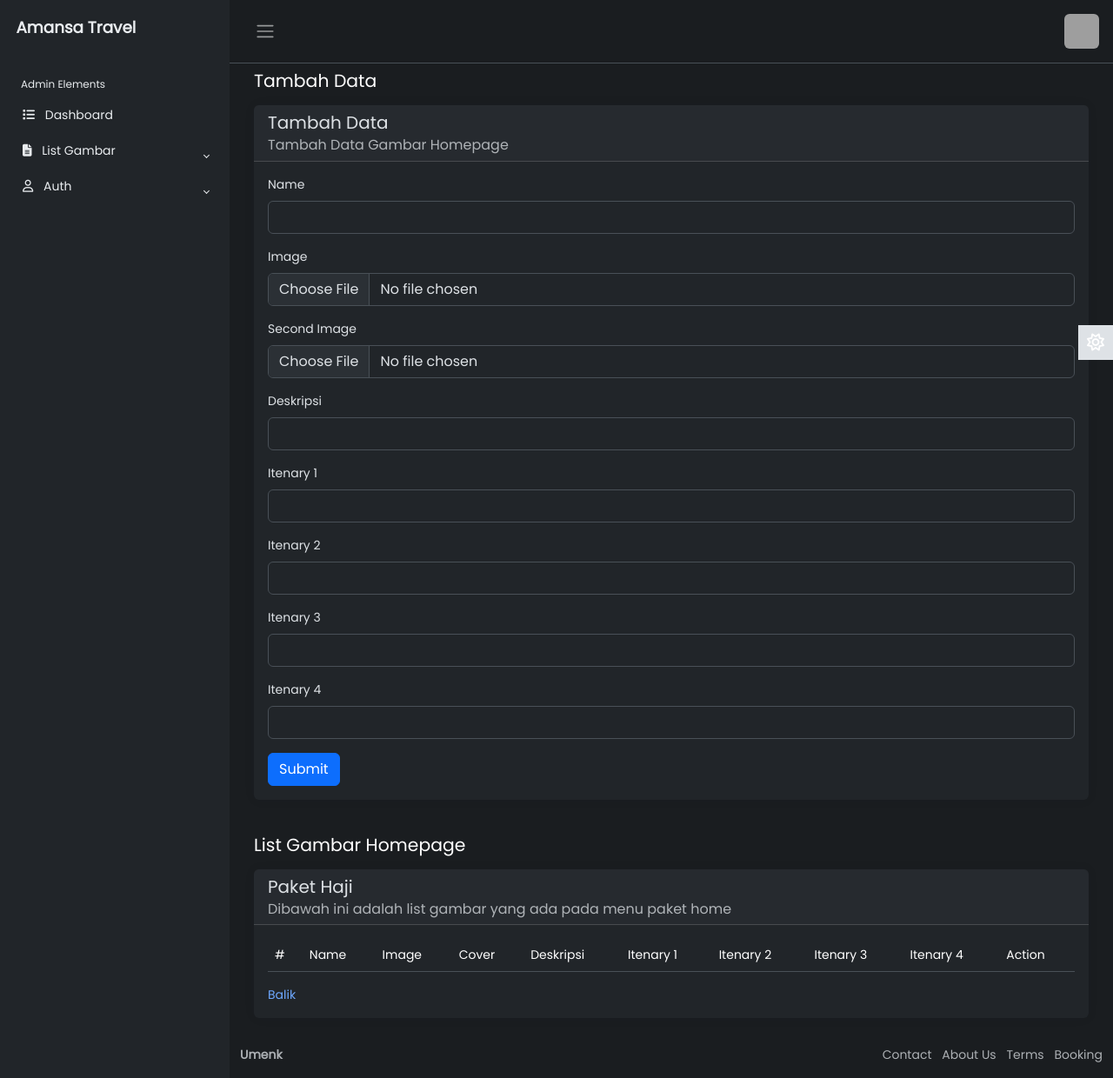
After one commit to A063MuhammadIrfanAryaSyahputra/ManajemenPerpustakaan, a PHP site: page /Admin/menuGambar/homePage/homePage.php in a window 1280 px wide. The commit adds this page. Shown: the whole page at 87% size. Run offline with PHP 8.4, Linux system fonts and the light colour scheme; data that the repository does not hold is empty; some libraries are stand-ins or nearby versions; grey boxes are pictures that could not be loaded.

```diff
--- /dev/null
+++ b/Admin/menuGambar/homePage/homePage.php
@@ -0,0 +1,237 @@
+<?php
+require '../../../connection.php';
+
+if (isset($_POST["submit"])) {
+    $name = $_POST["name"];
+    $deskripsi = $_POST["deskripsi"];
+    $itenary1 = $_POST["itenary1"];
+    $itenary2 = $_POST["itenary2"];
+    $itenary3 = $_POST["itenary3"];
+    $itenary4 = $_POST["itenary4"];
+
+    // Handle the first image upload
+    if ($_FILES["image"]["error"] === 4) {
+        echo "<script>alert('First image does not exist');</script>";
+    } elseif ($_FILES["cover"]["error"] === 4) {
+        echo "<script>alert('Second image does not exist');</script>";
+    } else {
+        $filename = $_FILES["image"]["name"];
+        $filesize = $_FILES["image"]["size"];
+        $tmpName = $_FILES["image"]["tmp_name"];
+
+        $second_filename = $_FILES["cover"]["name"];
+        $second_filesize = $_FILES["cover"]["size"];
+        $second_tmpName = $_FILES["cover"]["tmp_name"];
+
+        $validImageExtension = ['jpg', 'jpeg', 'png'];
+        $imageExtension = explode('.', $filename);
+        $imageExtension = strtolower(end($imageExtension));
+
+        $second_imageExtension = explode('.', $second_filename);
+        $second_imageExtension = strtolower(end($second_imageExtension));
+
+        if (!in_array($imageExtension, $validImageExtension)) {
+            echo "<script>alert('Invalid first image extension');</script>";
+        } elseif (!in_array($second_imageExtension, $validImageExtension)) {
+            echo "<script>alert('Invalid second image extension');</script>";
+        } elseif ($filesize > 1000000) {
+            echo "<script>alert('First image size is too large');</script>";
+        } elseif ($second_filesize > 1000000) {
+            echo "<script>alert('Second image size is too large');</script>";
+        } else {
+            $newImageName = uniqid() . '.' . $imageExtension;
+            $newSecondImageName = uniqid() . '.' . $second_imageExtension;
+
+            move_uploaded_file($tmpName, '../../img/' . $newImageName);
+            move_uploaded_file($second_tmpName, '../../img/' . $newSecondImageName);
+
+            $query = "INSERT INTO home VALUES ('', '$name', '$newImageName', '$newSecondImageName', '$deskripsi', '$itenary1', '$itenary2', '$itenary3', '$itenary4')";
+            mysqli_query($conn, $query);
+            echo
+            "<script>
+            alert('Succesfully added');
+            document.location.href = 'paketHaji.php';
+            </script>";
+        }
+    }
+}
+?>
+
+
+
+<!DOCTYPE html>
+<html lang="en" data-bs-theme="dark">
+  <head>
+    <meta charset="UTF-8" />
+    <meta http-equiv="X-UA-Compatible" content="IE=edge" />
+    <meta name="viewport" content="width=device-width, initial-scale=1.0" />
+    <title>Dashboard Admin</title>
+    <link rel="stylesheet" href="https://cdn.jsdelivr.net/npm/bootstrap@5.3.0-alpha2/dist/css/bootstrap.min.css" />
+    <script src="https://kit.fontawesome.com/ae360af17e.js" crossorigin="anonymous"></script>
+    <link rel="stylesheet" href="../../css/style.css" />
+  </head>
+
+  <body>
+    <div class="wrapper">
+      <aside id="sidebar" class="js-sidebar">
+        <!-- Content For Sidebar -->
+        <div class="h-100">
+          <div class="sidebar-logo">
+            <a href="../../../Main/Umroh.php">Amansa Travel</a>
+          </div>
+          <!-- sidebar -->
+          <?php include '../sidebarMenuGambar.php'; ?>
+
+        </div>
+      </aside>
+
+      <div class="main">
+
+        <!-- sideprofilef here -->
+        <?php include '../../../sidebar_profile.php'; ?>
+
+        <main class="content px-3 py-2">
+                <div class="container-fluid">
+                    <div class="mb-3">
+                        <h4>Tambah Data</h4>
+                    </div>
+                    <div class="card border-0">
+                        <div class="card-header">
+                            <h5 class="card-title">Tambah Data</h5>
+                            <h6 class="card-subtitle text-muted">Tambah Data Gambar Homepage</h6>
+                        </div>
+                        <div class="card-body">
+                            <form action="" method="post" autocomplete="off" enctype="multipart/form-data">
+                                <div class="mb-3">
+                                    <label for="name" class="form-label">Name</label>
+                                    <input type="text" name="name" id="name" class="form-control" required>
+                                </div>
+                                <div class="mb-3">
+                                    <label for="image" class="form-label">Image</label>
+                                    <input type="file" name="image" id="image" class="form-control" accept=".jpg, .jpeg, .png" required>
+                                </div>
+                                <div class="mb-3">
+                                    <label for="cover" class="form-label">Second Image</label>
+                                    <input type="file" name="cover" id="cover" class="form-control" accept=".jpg, .jpeg, .png" required>
+                                </div>
+                                <div class="mb-3">
+                                    <label for="deskripsi" class="form-label">Deskripsi</label>
+                                    <input type="text" name="deskripsi" id="deskripsi" class="form-control" required>
+                                </div>
+                                <div class="mb-3">
+                                    <label for="itenary1" class="form-label">Itenary 1</label>
+                                    <input type="text" name="itenary1" id="itenary1" class="form-control" required>
+                                </div>
+                                <div class="mb-3">
+                                    <label for="itenary2" class="form-label">Itenary 2</label>
+                                    <input type="text" name="itenary2" id="itenary2" class="form-control" required>
+                                </div>
+                                <div class="mb-3">
+                                    <label for="itenary3" class="form-label">Itenary 3</label>
+                                    <input type="text" name="itenary3" id="itenary3" class="form-control" required>
+                                </div>
+                                <div class="mb-3">
+                                    <label for="itenary4" class="form-label">Itenary 4</label>
+                                    <input type="text" name="itenary4" id="itenary4" class="form-control" required>
+                                </div>
+                                <button type="submit" name="submit" class="btn btn-primary">Submit</button>
+                            </form>
+                        </div>
+                    </div>
+                </div>
+            </main>
+
+        <!--Start List Gambar-->
+        <main class="content px-3 py-2">
+          <div class="container-fluid">
+            <div class="mb-3">
+              <h4>List Gambar Homepage</h4>
+            </div>
+
+            <!-- Table Element -->
+            <div class="card border-0">
+              <div class="card-header">
+                <h5 class="card-title">Paket Haji</h5>
+                <h6 class="card-subtitle text-muted">Dibawah ini adalah list gambar yang ada pada menu paket home</h6>
+              </div>
+              <div class="card-body">
+                <table class="table">
+                <tr>
+        <td>#</td>
+        <td>Name</td>
+        <td>Image</td>
+        <td>Cover</td>
+        <td>Deskripsi</td>
+        <td>Itenary 1</td>
+        <td>Itenary 2</td>
+        <td>Itenary 3</td>
+        <td>Itenary 4</td>
+        <td>Action</td>
+    </tr>
+    <?php
+    $i = 1;
+    $rows = mysqli_query($conn, "SELECT * FROM home ORDER BY id ASC"); ?>
+    <?php foreach ($rows as $row) : ?>
+        <tr>
+            <td><?php echo $i++; ?></td>
+            <td><?php echo $row["nama"]; ?></td>
+            <td><img src="../../img/<?php echo $row['image']; ?>" width="200"  alt=""> </td>
+            <td><img src="../../img/<?php echo $row['cover']; ?>" width="200"  alt=""> </td>
+            <td><?php echo $row["deskripsi"]; ?></td>
+            <td><?php echo $row["itenary1"]; ?></td>
+            <td><?php echo $row["itenary2"]; ?></td>
+            <td><?php echo $row["itenary3"]; ?></td>
+            <td><?php echo $row["itenary4"]; ?></td>
+            <?php
+            echo
+            "<td><a href='editHome.php?id=" . $row['id'] . "' class='btn btn-primary btn-sm mr-1'>Edit</a> </td>"?>
+        </tr>
+    <?php endforeach; ?> <!-- Closing the foreach loop -->
+</table>
+
+<a href="../../../index.php">Balik</a>
+                </table>
+              </div>
+            </div>
+          </div>
+          <!--End List Gambar-->
+        </main>
+        <a href="#" class="theme-toggle">
+          <i class="fa-regular fa-moon"></i>
+          <i class="fa-regular fa-sun"></i>
+        </a>
+        <footer class="footer">
+          <div class="container-fluid">
+            <div class="row text-muted">
+              <div class="col-6 text-start">
+                <p class="mb-0">
+                  <a href="#" class="text-muted">
+                    <strong>Umenk</strong>
+                  </a>
+                </p>
+              </div>
+              <div class="col-6 text-end">
+                <ul class="list-inline">
+                  <li class="list-inline-item">
+                    <a href="#" class="text-muted">Contact</a>
+                  </li>
+                  <li class="list-inline-item">
+                    <a href="#" class="text-muted">About Us</a>
+                  </li>
+                  <li class="list-inline-item">
+                    <a href="#" class="text-muted">Terms</a>
+                  </li>
+                  <li class="list-inline-item">
+                    <a href="#" class="text-muted">Booking</a>
+                  </li>
+                </ul>
+              </div>
+            </div>
+          </div>
+        </footer>
+      </div>
+    </div>
+    <script src="https://cdn.jsdelivr.net/npm/bootstrap@5.3.0-alpha2/dist/js/bootstrap.bundle.min.js"></script>
+    <script src="js/script.js"></script>
+  </body>
+</html>
--- a/Admin/menuGambar/sidebarMenuGambar.php
+++ b/Admin/menuGambar/sidebarMenuGambar.php
@@ -13,7 +13,7 @@
               </a>
               <ul id="pages" class="sidebar-dropdown list-unstyled collapse" data-bs-parent="#sidebar">
                 <li class="sidebar-item">
-                  <a href="../../../index.php" class="sidebar-link">Home Page</a>
+                  <a href="../homePage/homePage.php" class="sidebar-link">Home Page</a>
                 </li>
                 <li class="sidebar-item">
                   <a href="../paketUmroh/paketUmroh.php" class="sidebar-link">Paket Umroh</a>
--- a/sidebar.php
+++ b/sidebar.php
@@ -24,9 +24,7 @@
                 <li class="sidebar-item">
                   <a href="Admin/menuGambar/Galeri/photoGaleri.php" class="sidebar-link">Galeri</a>
                 </li>
-                <li class="sidebar-item">
-                  <a href="Admin/menuGambar/Galeri/home.php" class="sidebar-link">Galeri</a>
-                </li>
+
               </ul>
             </li>
             <li class="sidebar-item">
```
Also changed, not shown: Admin/menuGambar/Galeri/photoGaleri.php (+14 -1 lines), Admin/menuGambar/homePage/editHome.php (added, +154 -0 lines), Admin/menuGambar/homePage/updateHomepage.php (added, +48 -0 lines), Admin/menuGambar/paketHaji/paketHaji.php (+2 -44 lines), Admin/img/GURUN.webp (added), Admin/img/jumbo.webp (added), Admin/img/logoHorizon.png (added), Admin/img/umroh.jpg (added), 3 other files.
